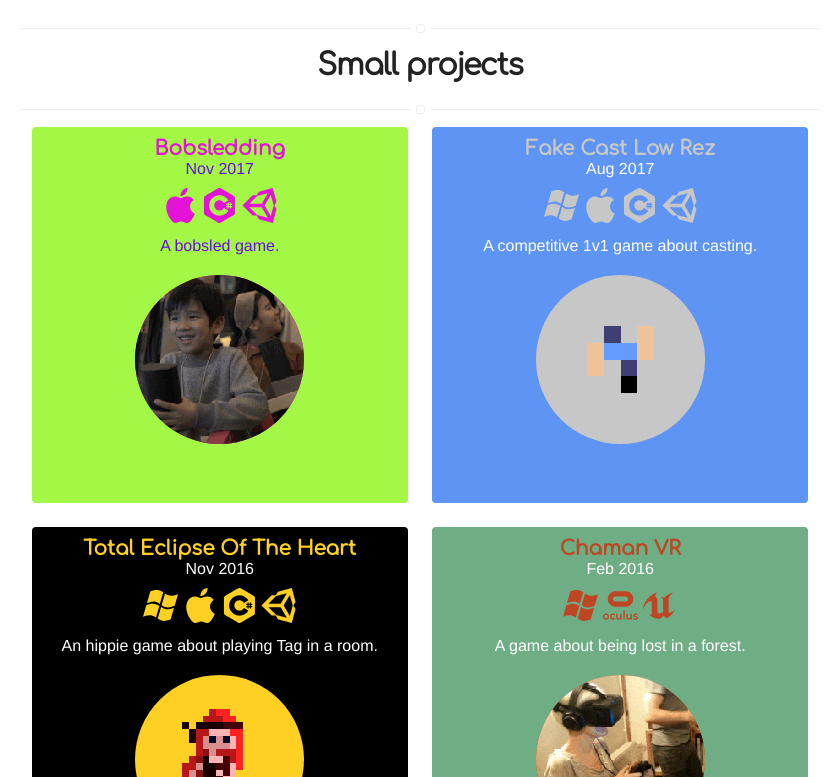
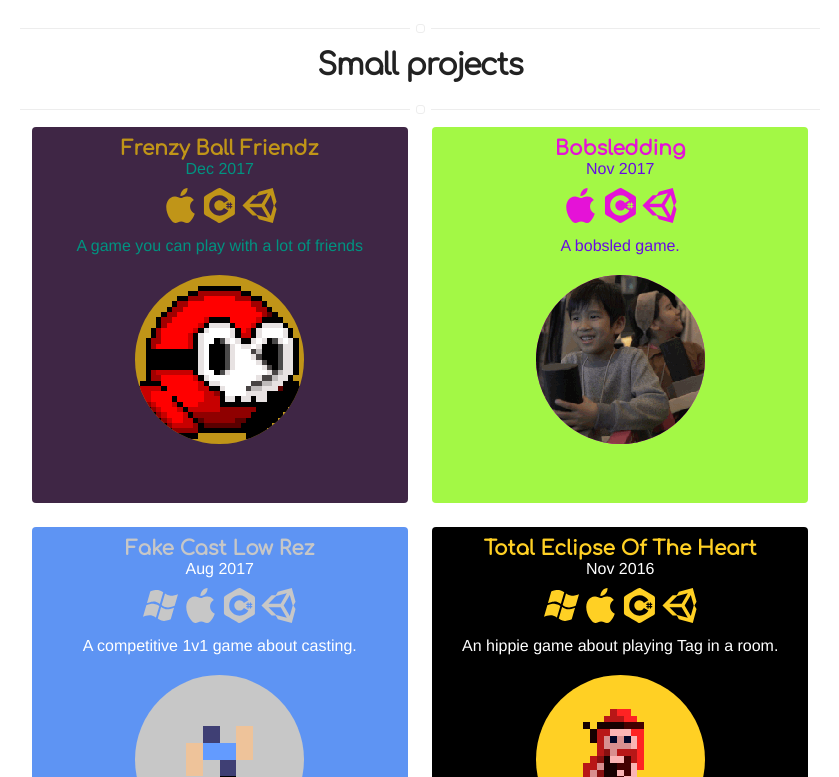
Before and after one commit to fcvalise/fcvalise.github.io, a Jekyll site: the page built from projects.html, in a window 1280 px wide and 900 px high, scrolled down 663 px, cut to the strip 123-900 px from the top of the window. Shown: the whole strip, without its empty margins (220-1059 px from the left). Built offline with Jekyll 4.4.1, drawn with Linux system fonts in a browser that asks for light colours; nearby versions of some CDN libraries.

Commit message:
Add frenzy ball friendz

```diff
--- /dev/null
+++ b/_posts/2017-17-12-frenzy-ball-friendz.markdown
@@ -0,0 +1,38 @@
+---
+title: "Frenzy Ball Friendz"
+description: "A game you can play with a lot of friends"
+date: 2017-12-16 12:00
+author: francoiscorbel
+bgcolor: "#3f2645"
+txtcolor: "#019381"
+iframecolor: "#c09518"
+linkcolor: "#c09518"
+image: "https://fcvalise.github.io/assets/images/frenzy-ball-friendz/project.gif"
+
+layout: post
+tags: [MacOS, C#, Unity]
+projects: true
+hidden: true # don't count this post in blog pagination
+category: project
+team:
+    -   name: Lucien Coycault
+        role: Graphic Designer
+        website: http://www.luciencoycault.fr
+---
+<div class="text justify general-margin">
+A simple game using <a alt="http://docs.happyfuntimes.net" href="http://docs.happyfuntimes.net/" _target="_blank">happyfuntimes</a>, a nice unity plugin allowing to use smartphones as controllers. You can play with as much players as you have friends.
+</div>
+
+
+<div class="text justify general-margin">
+Start the game, connect you phone to wifi and go to happyfuntimes.net on your smartphone's browser.
+</div>
+
+<img src="{{ site.url }}/assets/images/frenzy-ball-friendz/banner.png">
+
+<div class="text general-margin"><i>
+Catch the ball.<br>
+Keep it 8 seconds...<br>
+Try to kill your friends before it explode.<br><br>
+The best score wins after 5 minutes.<br>
+</i></div>
--- a/_posts/2017-26-11-bobsledding.markdown
+++ b/_posts/2017-26-11-bobsledding.markdown
@@ -35,7 +35,7 @@ The game is playable with two Iphone hidden in controllers inspired by <a alt="h
 <div class="text justify general-margin">
 Because of the small size of the team, I was involve in all aspects and decisions. My role was mainly to use Unity3D physics to have a consistent bobsled behavior,
 implement the UI and the items, add characters animations, unsure the quality of the final version.
-The game architecture is based on the UniRx pluggin for Unity (see <a alt="https://en.wikipedia.org/wiki/Reactive_programming" href="https://en.wikipedia.org/wiki/Reactive_programming" target="_blank">reactive programming</a>)
+The game architecture is based on the UniRx pluggin for Unity (see <a alt="https://en.wikipedia.org/wiki/Reactive_programming" href="https://en.wikipedia.org/wiki/Reactive_programming" target="_blank">reactive programming</a>).
 </div>
 
 <div class="text general-margin"><i>
```
Also changed, not shown: assets/images/frenzy-ball-friendz/project.gif (added), 1 other file.
